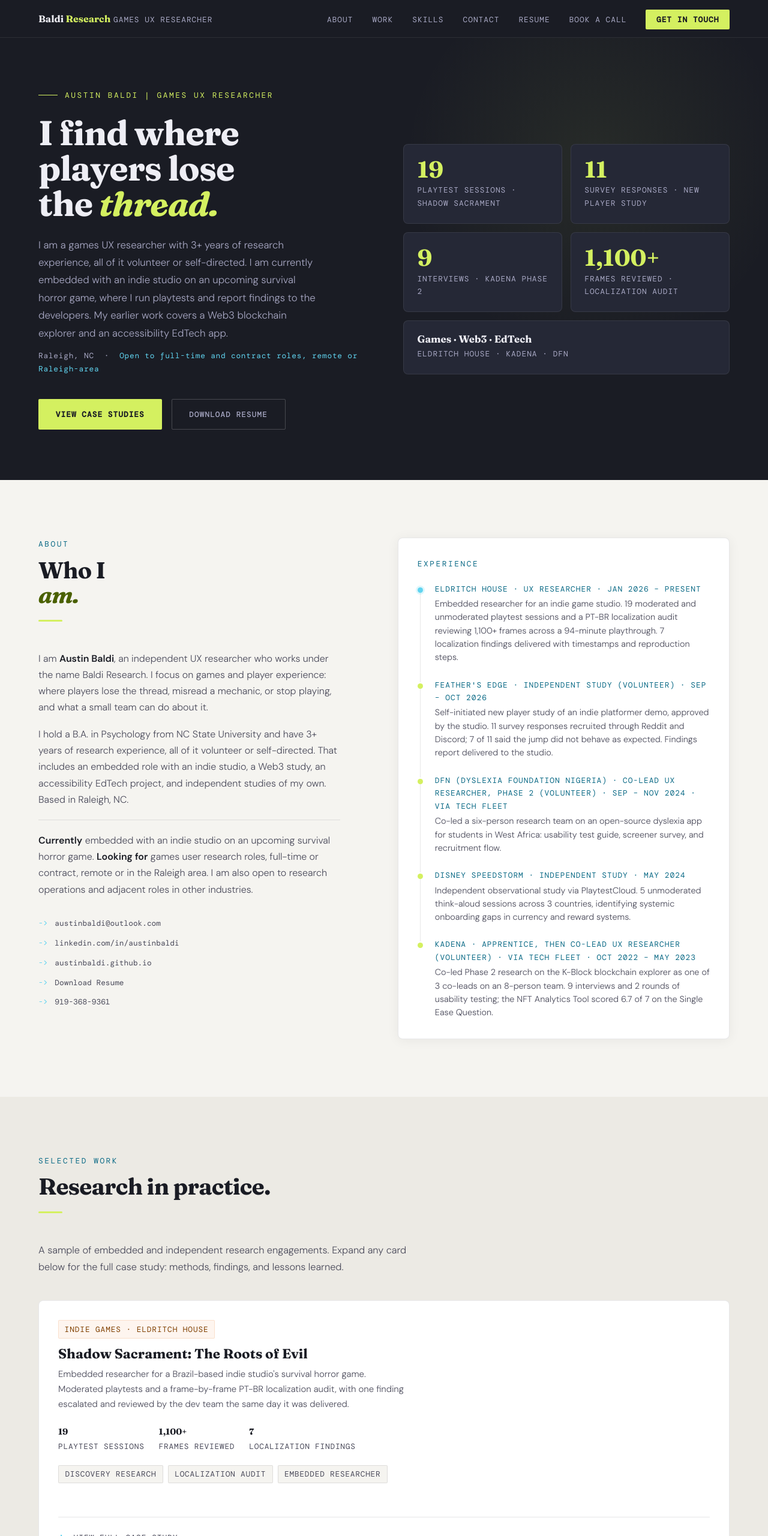
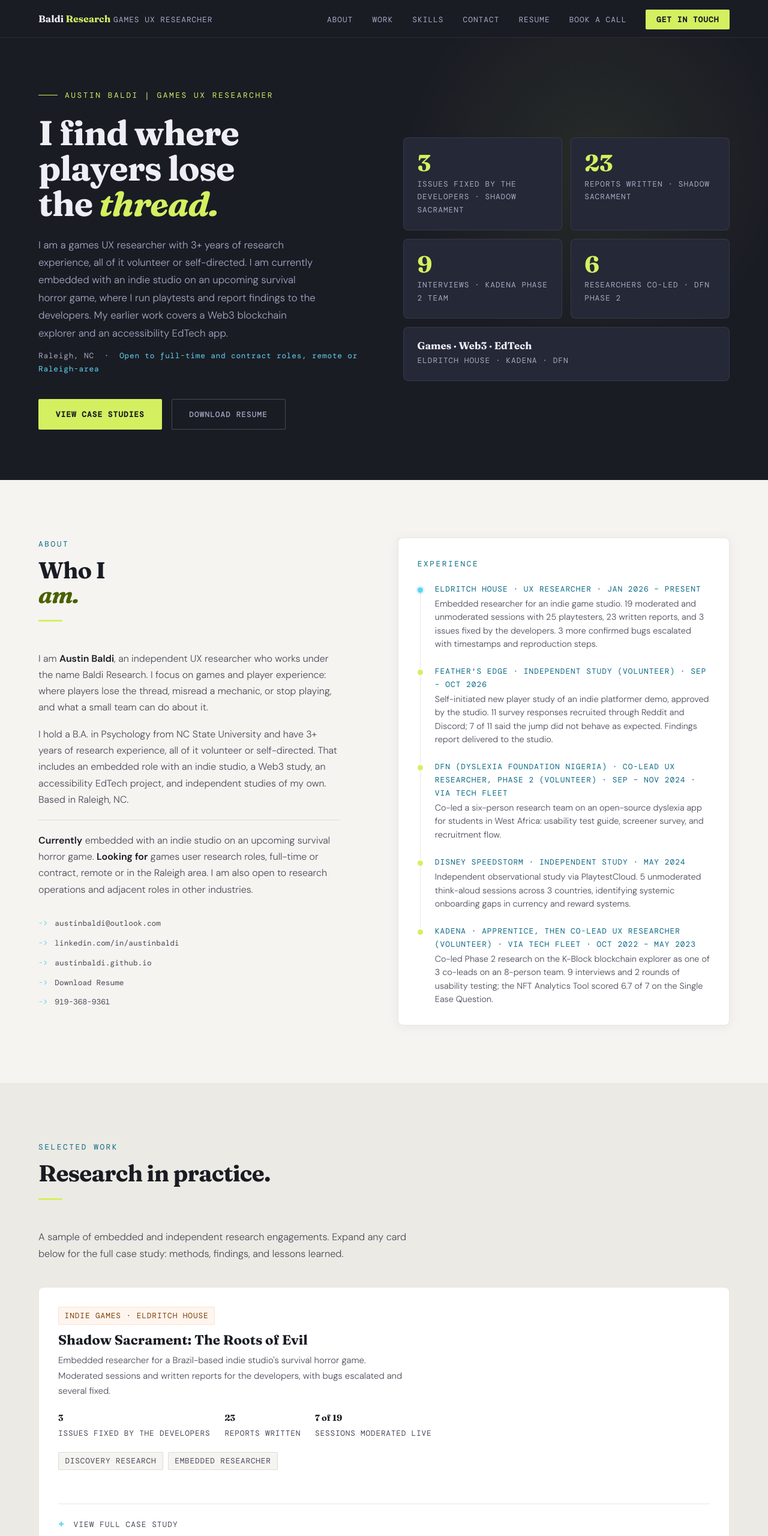
Before and after one commit to austinbaldi/austinbaldi.github.io, a plain HTML site: page index.html in a window 1280 px wide. Shown: the top 2560 px of the page at 60% size. Drawn offline with nearby package versions, Linux system fonts and the light colour scheme; a web font is replaced by a local one.

Commit message:
Add files via upload

```diff
--- a/index.html
+++ b/index.html
@@ -264,10 +264,10 @@
   </div>
   <div style="position:relative;z-index:1;">
     <div class="hstats">
-      <div class="hstat"><div class="hstat-n">19</div><div class="hstat-l">Playtest Sessions &middot; Shadow Sacrament</div></div>
-      <div class="hstat"><div class="hstat-n">11</div><div class="hstat-l">Survey Responses &middot; New Player Study</div></div>
-      <div class="hstat"><div class="hstat-n">9</div><div class="hstat-l">Interviews &middot; Kadena Phase 2</div></div>
-      <div class="hstat"><div class="hstat-n">1,100+</div><div class="hstat-l">Frames Reviewed &middot; Localization Audit</div></div>
+      <div class="hstat"><div class="hstat-n">3</div><div class="hstat-l">Issues Fixed by the Developers &middot; Shadow Sacrament</div></div>
+      <div class="hstat"><div class="hstat-n">23</div><div class="hstat-l">Reports Written &middot; Shadow Sacrament</div></div>
+      <div class="hstat"><div class="hstat-n">9</div><div class="hstat-l">Interviews &middot; Kadena Phase 2 Team</div></div>
+      <div class="hstat"><div class="hstat-n">6</div><div class="hstat-l">Researchers Co-Led &middot; DFN Phase 2</div></div>
       <div class="hstat wide"><div class="hstat-n">Games &middot; Web3 &middot; EdTech</div><div class="hstat-l">Eldritch House &middot; Kadena &middot; DFN</div></div>
     </div>
   </div>
@@ -294,7 +294,7 @@
     <div class="exp-card">
       <div class="s-tag" style="margin-bottom:1.25rem;">Experience</div>
       <div class="exp-tl">
-        <div class="exp-item"><div class="exp-dot live"></div><div><div class="exp-role">Eldritch House &middot; UX Researcher &middot; Jan 2026 &ndash; Present</div><div class="exp-desc">Embedded researcher for an indie game studio. 19 moderated and unmoderated playtest sessions and a PT-BR localization audit reviewing 1,100+ frames across a 94-minute playthrough. 7 localization findings delivered with timestamps and reproduction steps.</div></div></div>
+        <div class="exp-item"><div class="exp-dot live"></div><div><div class="exp-role">Eldritch House &middot; UX Researcher &middot; Jan 2026 &ndash; Present</div><div class="exp-desc">Embedded researcher for an indie game studio. 19 moderated and unmoderated sessions with 25 playtesters, 23 written reports, and 3 issues fixed by the developers. 3 more confirmed bugs escalated with timestamps and reproduction steps.</div></div></div>
         <div class="exp-item"><div class="exp-dot"></div><div><div class="exp-role">Feather's Edge &middot; Independent Study (Volunteer) &middot; Sep &ndash; Oct 2026</div><div class="exp-desc">Self-initiated new player study of an indie platformer demo, approved by the studio. 11 survey responses recruited through Reddit and Discord; 7 of 11 said the jump did not behave as expected. Findings report delivered to the studio.</div></div></div>
         <div class="exp-item"><div class="exp-dot"></div><div><div class="exp-role">DFN (Dyslexia Foundation Nigeria) &middot; Co-Lead UX Researcher, Phase 2 (Volunteer) &middot; Sep &ndash; Nov 2024 &middot; via Tech Fleet</div><div class="exp-desc">Co-led a six-person research team on an open-source dyslexia app for students in West Africa: usability test guide, screener survey, and recruitment flow.</div></div></div>
         <div class="exp-item"><div class="exp-dot"></div><div><div class="exp-role">Disney Speedstorm &middot; Independent Study &middot; May 2024</div><div class="exp-desc">Independent observational study via PlaytestCloud. 5 unmoderated think-aloud sessions across 3 countries, identifying systemic onboarding gaps in currency and reward systems.</div></div></div>
@@ -315,19 +315,19 @@
       <div>
         <span class="work-badge bo">Indie Games &middot; Eldritch House</span>
         <h3 class="work-title">Shadow Sacrament: The Roots of Evil</h3>
-        <p class="work-desc">Embedded researcher for a Brazil-based indie studio's survival horror game. Moderated playtests and a frame-by-frame PT-BR localization audit, with one finding escalated and reviewed by the dev team the same day it was delivered.</p>
+        <p class="work-desc">Embedded researcher for a Brazil-based indie studio's survival horror game. Moderated sessions and written reports for the developers, with bugs escalated and several fixed.</p>
         <div class="work-outcomes">
-          <div class="work-outcome"><strong>19</strong>Playtest Sessions</div>
-          <div class="work-outcome"><strong>1,100+</strong>Frames Reviewed</div>
-          <div class="work-outcome"><strong>7</strong>Localization Findings</div>
+          <div class="work-outcome"><strong>3</strong>Issues Fixed by the Developers</div>
+          <div class="work-outcome"><strong>23</strong>Reports Written</div>
+          <div class="work-outcome"><strong>7 of 19</strong>Sessions Moderated Live</div>
         </div>
-        <div class="work-tags"><span class="mt">Discovery Research</span><span class="mt">Localization Audit</span><span class="mt">Embedded Researcher</span></div>
+        <div class="work-tags"><span class="mt">Discovery Research</span><span class="mt">Embedded Researcher</span></div>
       </div>
       <details class="case-toggle">
         <summary class="case-summary">View Full Case Study</summary>
         <div class="case-content">
           <div class="case-role-row">
-            <div><span class="case-role-label">Role</span><div class="case-role-val">Embedded UX Researcher: owned the research end to end, from plan to readout, including 7 live-moderated sessions, a localization audit, and cross-session synthesis</div></div>
+            <div><span class="case-role-label">Role</span><div class="case-role-val">Embedded UX Researcher: owned the research end to end, from plan to readout, including 7 live-moderated sessions and cross-session synthesis</div></div>
             <div><span class="case-role-label">Context</span><div class="case-context-val">Embedded research partner to a Brazil-based indie studio</div></div>
           </div>
           <dl class="cs-glance">
@@ -370,8 +370,8 @@
 <li>A later tester found the map clear overall but harder to read in Acts 4 and 5, where fewer landmarks gave him less to orient by.</li>
 <li>I have the least evidence on the fourth question, whether the map feels like part of the world, so I do not claim an answer to it.</li>
 </ul>
-<h4><span>5</span>A second job: checking the Portuguese version</h4>
-<p>The game ships in English and Brazilian Portuguese (PT-BR). Partway through, I recorded a 94-minute PT-BR playthrough and reviewed more than 1,100 frames from it, looking for text in the wrong language or cut off. That became 7 localization findings, each with a timestamp and steps to reproduce. One of them, PT-BR text appearing in the English interface, was a confirmed bug. Reviewing recordings frame by frame is also how the pause menu cursor finding surfaced.</p>
+<h4><span>5</span>A side task: the Portuguese version</h4>
+<p>The game ships in English and Brazilian Portuguese (PT-BR). Partway through, I also reviewed a recording of a PT-BR playthrough for text in the wrong language or cut off. That produced 7 timestamped findings. One of them, PT-BR text appearing in the English interface, was a confirmed bug. This was closer to localization checking than to player research, so I treat it as a side task and not as part of my research experience.</p>
 <h4><span>6</span>What happened next</h4>
 <ul>
 <li>The Act 3 map now shows the missing room, with a [?] marker for unfinished business.</li>
@@ -391,7 +391,7 @@
             <p>Working with a small studio taught me that the delivery of a finding matters as much as the finding itself. Framing research as serving the game, before testing even begins, and acknowledging design intent before describing where it broke down for players kept the relationship collaborative rather than adversarial, even when the news wasn't good.</p>
           </div>
           <div class="impact-row">
-            <div class="ic"><div class="ic-n">7</div><div class="ic-d"><strong>Localization findings</strong> from a single-playthrough frame-by-frame audit, each with timestamps and reproduction steps.</div></div>
+            <div class="ic"><div class="ic-n">23</div><div class="ic-d"><strong>Written reports</strong> for the developers from 19 sessions with 25 playtesters, each with the build number they asked for.</div></div>
             <div class="ic"><div class="ic-n">3 + 3</div><div class="ic-d"><strong>Issues fixed with the developers</strong> (Act 3 map, Act 2 cave collider, Steam launch error), plus 3 more confirmed bugs I escalated.</div></div>
             <div class="ic"><div class="ic-n">18K+</div><div class="ic-d"><strong>LinkedIn impressions</strong> on a post about the pause menu cursor finding, with engagement from AAA researchers.</div></div>
           </div>
@@ -404,8 +404,7 @@
         <h3 class="work-title">Feather's Edge: New Player Controls Study</h3>
         <p class="work-desc">A volunteer study I proposed to a small independent studio: how new players learn an unusual movement and combat scheme in the October 2026 demo. Seven of 11 respondents said the jump did not behave as expected, even though 9 of 11 rated the controls clear.</p>
         <div class="work-outcomes">
-          <div class="work-outcome"><strong>11</strong>Survey Responses</div>
-          <div class="work-outcome"><strong>7 of 11</strong>Jump Surprised Players</div>
+          <div class="work-outcome"><strong>7 of 11</strong>Said the Jump Surprised Them (Small Pilot)</div>
         </div>
         <div class="work-tags"><span class="mt">Survey Design</span><span class="mt">New Player Onboarding</span><span class="mt">Self-Directed Recruitment</span></div>
       </div>
@@ -687,8 +686,8 @@
   <h2 class="s-title">Skills &amp; Methods</h2>
   <div class="s-div"></div>
   <div class="skills-grid">
-    <div class="skill-group"><div class="skill-group-title">Playtesting &amp; Games UX</div><ul class="skill-list"><li>Moderated and unmoderated playtests</li><li>Think-aloud facilitation</li><li>Frame-by-frame localization audits</li><li>New player onboarding research</li><li>Genre-unfamiliar participant testing</li></ul></div>
-    <div class="skill-group"><div class="skill-group-title">Research Coordination</div><ul class="skill-list"><li>End-to-end study design and execution</li><li>Participant recruitment and screening</li><li>Session scripting and facilitation</li><li>Cross-session pattern recognition</li><li>Survey design and statistical analysis</li><li>Mixed-methods synthesis</li></ul></div>
+    <div class="skill-group"><div class="skill-group-title">Playtesting &amp; Games UX</div><ul class="skill-list"><li>Moderated and unmoderated playtests</li><li>Think-aloud facilitation</li><li>Session recording review</li><li>New player onboarding research</li><li>Genre-unfamiliar participant testing</li></ul></div>
+    <div class="skill-group"><div class="skill-group-title">Research Coordination</div><ul class="skill-list"><li>End-to-end study design and execution</li><li>Participant recruitment and screening</li><li>Session scripting and facilitation</li><li>Cross-session pattern recognition</li><li>Survey design and descriptive analysis</li><li>Hypothesis testing (psychology coursework)</li><li>Qualitative synthesis</li></ul></div>
     <div class="skill-group"><div class="skill-group-title">Operations and Documentation</div><ul class="skill-list"><li>Participant tracking systems</li><li>Session and findings reports</li><li>Status dashboards and planning artifacts</li><li>Cross-study consistency protocols</li><li>Process documentation and templates</li><li>Risk escalation and bug reporting</li><li>Stakeholder communication</li></ul></div>
     <div class="skill-group"><div class="skill-group-title">Tools and Platforms</div><ul class="skill-list"><li>Notion and Google Workspace</li><li>Microsoft Office (Excel, Word, PowerPoint)</li><li>Dovetail and UserTesting</li><li>PlaytestCloud and Figma</li><li>Zoom and remote research platforms</li><li>ffmpeg, ReportLab, Python</li><li>Agile / sprint methodology</li></ul></div>
   </div>
```
Also changed, not shown: portfolio.html (+7 -7 lines), 1 other file.
